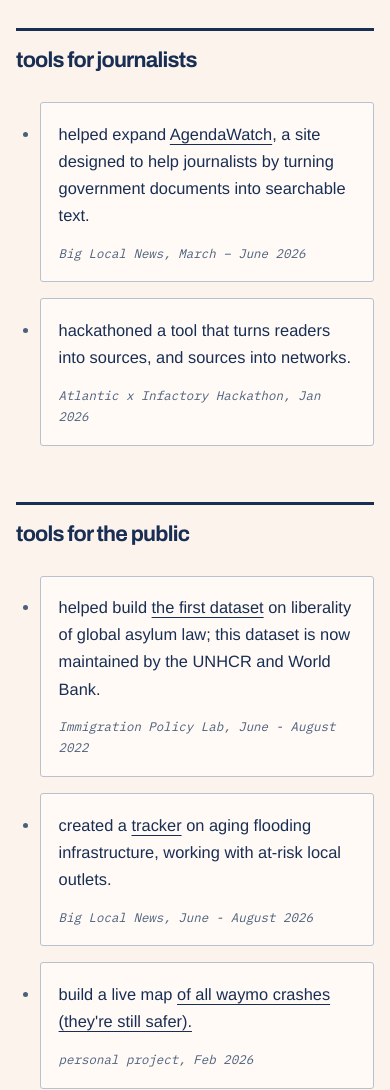
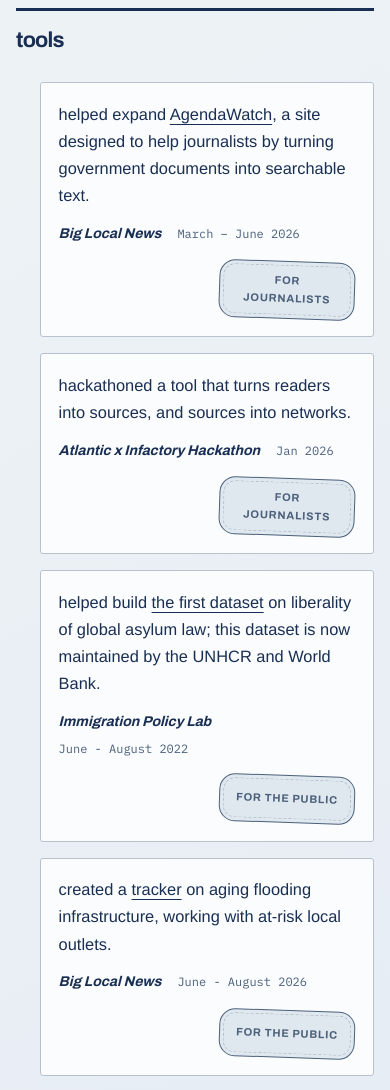
Before and after one commit to kateli9/portfolio, a plain HTML site: page projects.html in a window 390 px wide. Shown: the part 180-1270 px from the top of the page. Drawn offline with Linux system fonts and the light colour scheme.

Commit message:
Refresh palette and organize tools with audience badges

```diff
--- a/projects.html
+++ b/projects.html
@@ -4,7 +4,7 @@
   <meta charset="utf-8">
   <meta name="viewport" content="width=device-width, initial-scale=1">
   <meta name="description" content="Projects and previous work by Kate Li.">
-  <meta name="theme-color" content="#fcf3ed">
+  <meta name="theme-color" content="#eef3f5">
   <title>kate li — projects</title>
   <link rel="icon" type="image/svg+xml" href="assets/portrait.svg">
   <link rel="preconnect" href="https://fonts.googleapis.com">
@@ -28,49 +28,59 @@
   </header>
 
   <main id="main" class="shell">
-    <div class="intro">
+    <div class="intro projects-intro">
       <h1 class="page-title">projects</h1>
     </div>
 
-    <section class="work-section" aria-labelledby="tools-for-journalists">
-      <h2 class="section-heading" id="tools-for-journalists">tools for journalists</h2>
+    <section class="work-section" aria-labelledby="tools">
+      <h2 class="section-heading" id="tools">tools</h2>
       <ul class="project-list">
         <li>
-          helped expand <a href="https://agendawatch.org/login/">AgendaWatch</a>, a site designed to help journalists by turning government documents into searchable text.
-          <em>Big Local News, March – June 2026</em>
+          <div class="project-details">
+            helped expand <a href="https://agendawatch.org/login/">AgendaWatch</a>, a site designed to help journalists by turning government documents into searchable text.
+          <p class="project-credit"><strong>Big Local News</strong><span>March – June 2026</span></p>
+          </div>
+          <span class="audience-badge">FOR JOURNALISTS</span>
         </li>
         <li>
-          hackathoned a tool that turns readers into sources, and sources into networks.
-          <em>Atlantic x Infactory Hackathon, Jan 2026</em>
+          <div class="project-details">
+            hackathoned a tool that turns readers into sources, and sources into networks.
+          <p class="project-credit"><strong>Atlantic x Infactory Hackathon</strong><span>Jan 2026</span></p>
+          </div>
+          <span class="audience-badge">FOR JOURNALISTS</span>
+        </li>
+        <li>
+          <div class="project-details">
+            helped build <a href="https://datacatalog.worldbank.org/search/dataset/0066171/dataset-of-world-refugee-and-asylum-policies-dwrap">the first dataset</a> on liberality of global asylum law; this dataset is now maintained by the UNHCR and World Bank.
+          <p class="project-credit"><strong>Immigration Policy Lab</strong><span>June - August 2022</span></p>
+          </div>
+          <span class="audience-badge">FOR THE PUBLIC</span>
+        </li>
+        <li>
+          <div class="project-details">
+            created a <a href="https://github.com/biglocalnews/levee-check">tracker</a> on aging flooding infrastructure, working with at-risk local outlets.
+          <p class="project-credit"><strong>Big Local News</strong><span>June - August 2026</span></p>
+          </div>
+          <span class="audience-badge">FOR THE PUBLIC</span>
+        </li>
+        <li>
+          <div class="project-details">
+            build a live map <a href="https://leftovergoldennuggets.github.io/bna-fuhgeddaboudit/">of all waymo crashes (they're still safer).</a>
+          <p class="project-credit"><strong>personal project</strong><span>Feb 2026</span></p>
+          </div>
+          <span class="audience-badge">FOR THE PUBLIC</span>
         </li>
       </ul>
     </section>
 
-    <section class="work-section" aria-labelledby="tools-for-the-public">
-      <h2 class="section-heading" id="tools-for-the-public">tools for the public</h2>
-      <ul class="project-list">
-        <li>
-          helped build <a href="https://datacatalog.worldbank.org/search/dataset/0066171/dataset-of-world-refugee-and-asylum-policies-dwrap">the first dataset</a> on liberality of global asylum law; this dataset is now maintained by the UNHCR and World Bank.
-          <em> Immigration Policy Lab, June - August 2022</em>
-        </li>
-        <li>
-          created a <a href="https://github.com/biglocalnews/levee-check">tracker</a> on aging flooding infrastructure, working with at-risk local outlets.
-          <em> Big Local News, June - August 2026</em>
-        </li>
-        <li>
-          build a live map <a href="https://leftovergoldennuggets.github.io/bna-fuhgeddaboudit/">of all waymo crashes (they're still safer).</a>
-          <em> personal project, Feb 2026</em>
-        </li>
-      </ul>
-    </section>
-
-    <div class="project-background">
+    <section class="project-background" aria-labelledby="about">
+      <h2 class="about-heading" id="about">about</h2>
       <p class="bio">most recently, I’ve worked with CalMatters and Big Local News as a data journalist. sometimes, I made tools to help reporting, and sometimes I did my own.</p>
       <p class="bio">before getting involved with journalism, I graduated with honors from stanford (BA in economics, BA in english, MS in management science & engineering),
       where I also received the rosenberg award for accomplishment in the honors thesis and the urmy/hardy prize in writing.
       I worked for three summers at the hedge fund D. E. Shaw; the economic consulting firm Cornerstone Research; and the World Bank Group. my projects there are classified, but please <a href="mailto:kateli@stanford.edu">reach out</a> if you’re curious about how they inform my work today.
       </p>
-    </div>
+    </section>
   </main>
 
   <footer class="shell site-footer">
--- a/styles.css
+++ b/styles.css
@@ -1,11 +1,11 @@
 :root {
   color-scheme: light;
-  --paper: #fcf3ed;
-  --surface: #fffaf6;
+  --paper: #eef3f5;
+  --surface: #fafcfd;
   --ink: #192e53;
   --muted: #4c607c;
   --line: #b8c2ce;
-  --wash: #e8edf2;
+  --wash: #dfe8ee;
   --sans: Helvetica, "Helvetica Neue", Arial, sans-serif;
   --heading: "Archivo", Helvetica, Arial, sans-serif;
   --mono: "IBM Plex Mono", monospace;
@@ -17,7 +17,7 @@ body {
   min-height: 100vh;
   display: flex;
   flex-direction: column;
-  background: var(--paper);
+  background: linear-gradient(150deg, var(--paper), #e7edf4 60%, #edf1f0);
   color: var(--ink);
   font: 1.025rem/1.65 var(--sans);
 }
@@ -58,8 +58,9 @@ main { flex: 1; }
 .page-title { margin: 0; font: 800 clamp(2rem, 5vw, 3rem)/1.1 var(--heading); letter-spacing: -.04em; }
 .bio { max-width: 65ch; margin: 0; font-size: 1rem; }
 .bio + .bio { margin-top: 1.25rem; }
-.intro-copy .bio:first-child { font: 600 clamp(1.2rem, 2.2vw, 1.55rem)/1.5 var(--heading); letter-spacing: -.025em; }
+.intro-copy .intro-greeting { font: 800 clamp(1.9rem, 4vw, 2.65rem)/1.2 var(--heading); letter-spacing: -.04em; }
 .intro-copy .bio + .bio { margin-top: 1.25rem; }
+.projects-intro { padding-bottom: clamp(1.5rem, 3vw, 2.5rem); }
 
 .work-section + .work-section { margin-top: clamp(3.5rem, 7vw, 6rem); }
 .section-heading {
@@ -109,9 +110,12 @@ main { flex: 1; }
 .work-copy .publication {
   margin: 0 0 .8rem;
   color: var(--muted);
-  font: 600 .78rem/1.5 var(--heading);
+  font: 400 .8rem/1.5 var(--sans);
   letter-spacing: .035em;
 }
+.publication strong { font-family: var(--heading); font-weight: 800; color: var(--ink); }
+.story-outcomes { margin: 1rem 0 0; padding-left: 1.2rem; }
+.story-outcomes li + li { margin-top: .45rem; }
 .work-copy h3 { margin: 0 0 1rem; font: 800 clamp(1.65rem, 3vw, 2rem)/1.13 var(--heading); letter-spacing: -.04em; }
 .work-copy p { max-width: 62ch; margin: 0; }
 .work-copy p + p { margin-top: .8rem; }
@@ -135,10 +139,30 @@ main { flex: 1; }
 .forthcoming-entry h3 { font-size: 1.5rem; }
 
 .project-list { margin: 0; padding-inline-start: 1.5rem; }
-.project-list li { padding: 1.5rem; background: var(--surface); border: 1px solid var(--line); border-radius: 3px; }
+.project-list li { display: grid; grid-template-columns: minmax(0, 1fr) auto; align-items: center; gap: 1.5rem; padding: 1.5rem; background: var(--surface); border: 1px solid var(--line); border-radius: 3px; }
 .project-list li::marker { color: var(--muted); }
 .project-list li + li { margin-top: 1rem; }
-.project-list em { display: block; margin-top: .85rem; color: var(--muted); font: italic .78rem/1.7 var(--mono); }
+.project-credit { display: flex; flex-wrap: wrap; gap: .35rem 1rem; align-items: baseline; margin: .85rem 0 0; }
+.project-credit strong { font: italic 700 .88rem/1.6 var(--heading); }
+.project-credit span { color: var(--muted); font: .75rem/1.7 var(--mono); }
+.audience-badge {
+  display: grid;
+  place-items: center;
+  width: 7rem;
+  min-height: 4.5rem;
+  padding: .75rem;
+  border: 1px solid var(--muted);
+  border-radius: 1.5rem;
+  outline: 1px dashed var(--line);
+  outline-offset: -5px;
+  background: var(--wash);
+  color: var(--muted);
+  text-align: center;
+  font: 700 .68rem/1.6 var(--heading);
+  letter-spacing: .07em;
+  transform: rotate(2deg);
+}
+.about-heading { margin: 0 0 1.25rem; font: 600 1.2rem/1.3 var(--heading); color: var(--muted); }
 .project-background {
   max-width: 70ch;
   margin-top: clamp(3.5rem, 7vw, 6rem);
@@ -167,3 +191,7 @@ main { flex: 1; }
   .project-list li { padding: 1.1rem; }
   .site-footer { align-items: flex-start; }
 }
+@media (max-width: 34rem) {
+  .project-list li { grid-template-columns: minmax(0, 1fr); gap: 1rem; }
+  .audience-badge { justify-self: end; width: 8.5rem; min-height: 3rem; padding: .65rem 1rem; border-radius: 1rem; }
+}
```
Also changed, not shown: index.html (+20 -12 lines).
